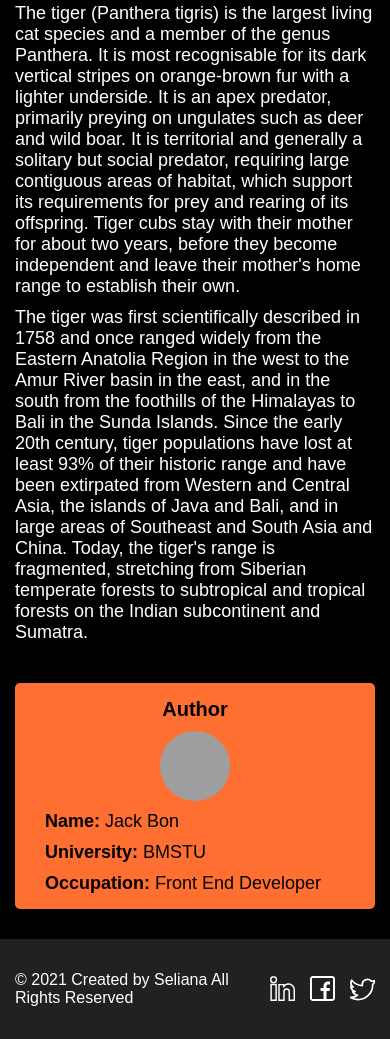
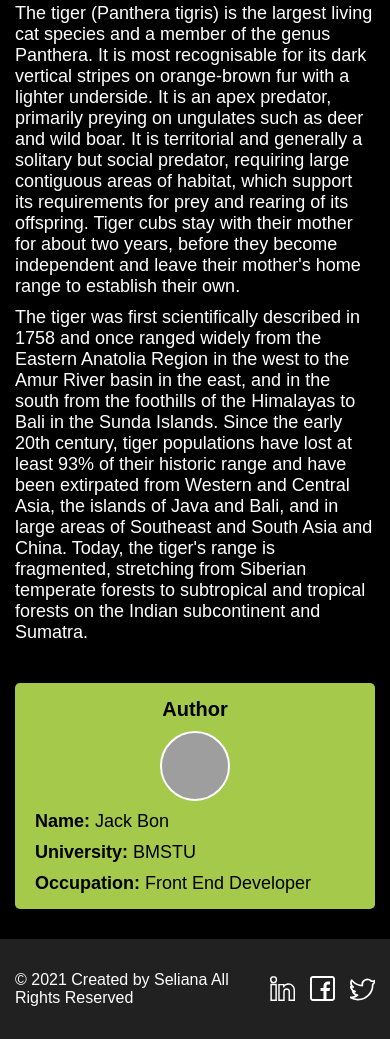
Before and after one commit to Selianaaa/personal-blog-website, a plain HTML site: page pages/post.html in a window 390 px wide. Shown: the part 620-1659 px from the top of the page. Drawn offline with Linux system fonts and the light colour scheme; grey boxes are pictures that could not be loaded; files whose address does not match are found by name.

Commit message:
style: author card color

```diff
--- a/styles/author_card.css
+++ b/styles/author_card.css
@@ -3,7 +3,7 @@
   width: 300px;
   margin-left: 30px;
   border-radius: 5px;
-  background: #ff6f32;
+  background: #A5C94A;
   padding: 15px 30px;
   align-self: flex-start;
   display: flex;
@@ -25,6 +25,7 @@
   background-repeat: no-repeat;
   background-position: 50% 50%;
   border-radius: 50%;
+  border: 2px solid white;
   background-image: url('../images/man.jpeg');
   align-self: center;
 }
@@ -46,6 +47,7 @@
     width: 100%;
     margin-top: 40px;
     margin-left: 0;
+    padding: 15px 20px;
   }
 
   .author-title {
```
